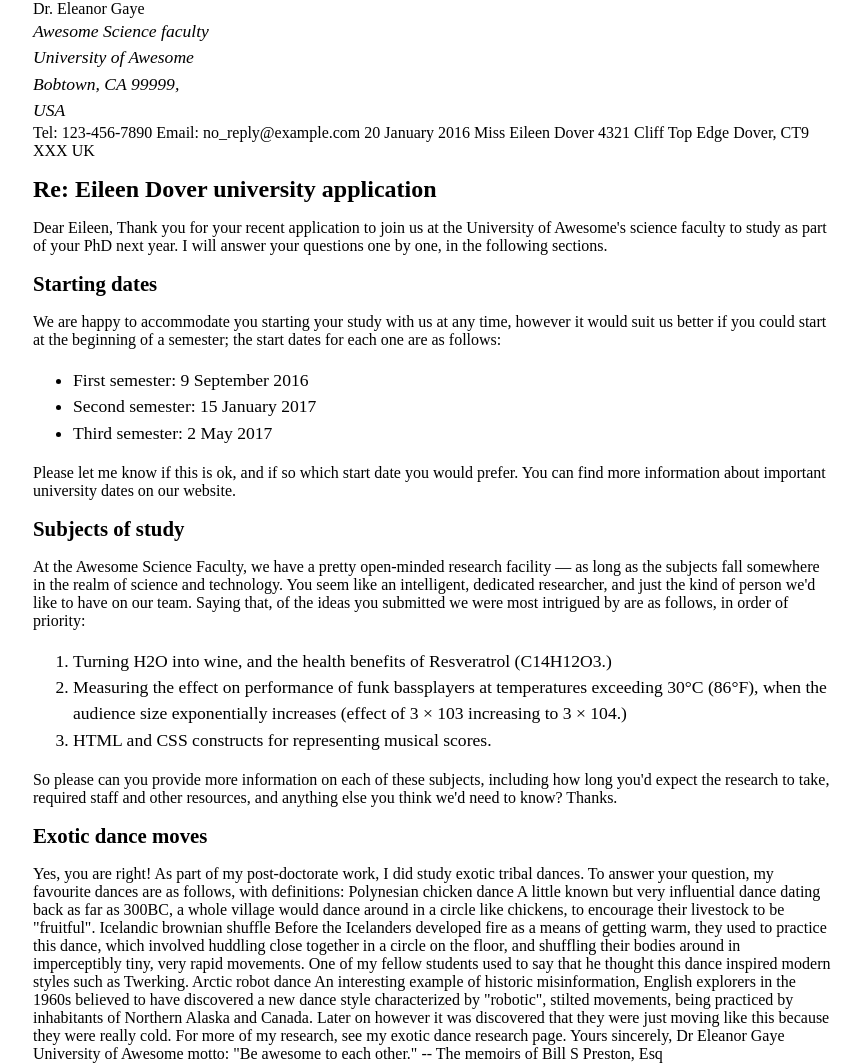
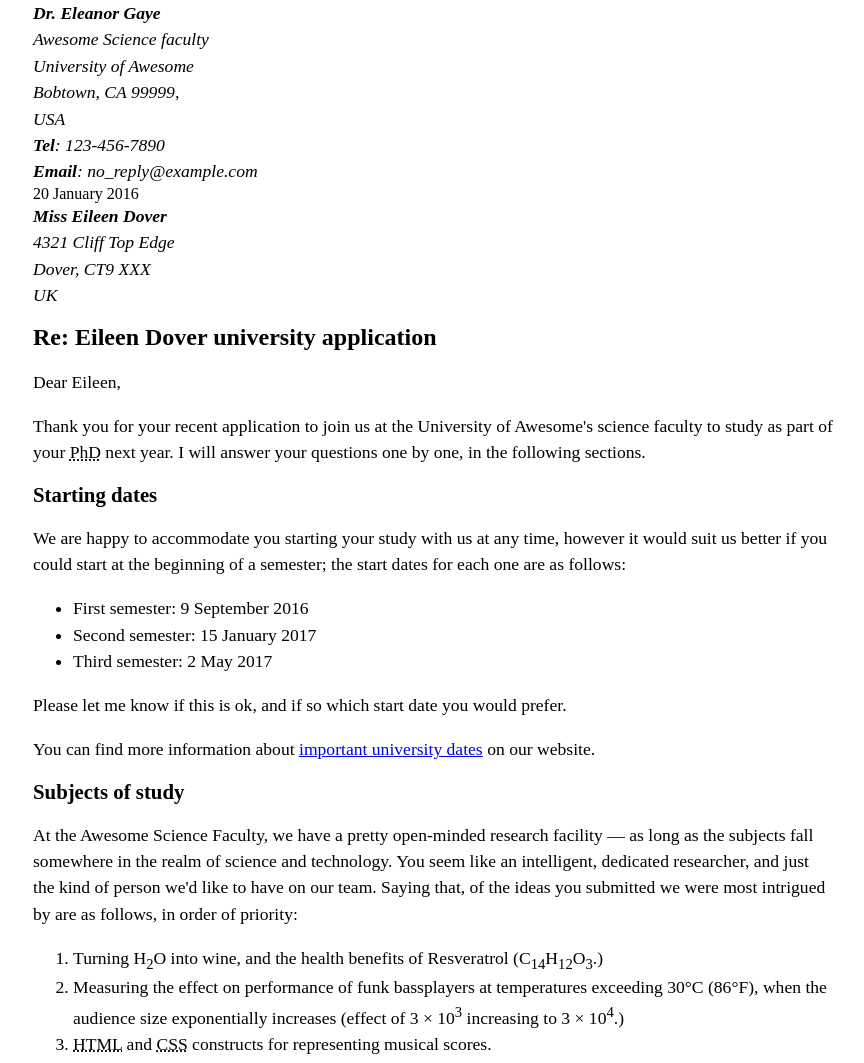
Before and after one commit to ShigaJun/git-tutorial, a website built with Vite: page index.html in a window 1280 px wide. Shown: the top 1063 px of the page, without its empty margins (207-1071 px from the left). Built offline with nearby package versions, Linux system fonts and the light colour scheme.

Commit message:
htmlを追記

```diff
--- a/index.html
+++ b/index.html
@@ -1,71 +1,81 @@
-<html>
+<!DOCTYPE html>
+<html lang="en-US">
   <head>
     <meta charset="utf-8" />
     <link rel="stylesheet" href="./style.css" />
   </head>
   <body>
-    Dr. Eleanor Gaye
-    <address>Awesome Science faculty</address>
-    <address>University of Awesome</address>
-    <address>Bobtown, CA 99999,</address>
-    <address>USA</address>
-    Tel: 123-456-7890
-    Email: no_reply@example.com
+    <address>
+      <strong>Dr. Eleanor Gaye</strong><br />
+      Awesome Science faculty<br />
+      University of Awesome<br />
+      Bobtown, CA 99999,<br />
+      USA<br />
+      <strong>Tel</strong>: 123-456-7890<br />
+      <strong>Email</strong>: no_reply@example.com<br />
+    </address>
 
-    20 January 2016
+    <tmie datetime="2016-01-20">20 January 2016</tmie>
 
-    Miss Eileen Dover
-    4321 Cliff Top Edge
-    Dover, CT9 XXX
-    UK
+    <address>
+      <strong>Miss Eileen Dover</strong><br />
+      4321 Cliff Top Edge<br />
+      Dover, CT9 XXX<br />
+      UK
+    </address>
+
 
 
     <h1>Re: Eileen Dover university application</h1>
 
-    Dear Eileen,
+    <p>Dear Eileen,</p>
 
-    Thank you for your recent application to join us at the University of Awesome's science faculty to study as part of your PhD next year. I will answer your questions one by one, in the following sections.
+    <p>Thank you for your recent application to join us at the University of Awesome's science faculty to study as part of your <abbr title = "Doctor of Philosophy">PhD</abbr> next year. I will answer your questions one by one, in the following sections.</p>
 
     <h2>Starting dates</h2>
 
-    We are happy to accommodate you starting your study with us at any time, however it would suit us better if you could start at the beginning of a semester; the start dates for each one are as follows:
+    <p>We are happy to accommodate you starting your study with us at any time, however it would suit us better if you could start at the beginning of a semester; the start dates for each one are as follows:</p>
+
     <ul>
-      <li>First semester: 9 September 2016</li>
-      <li>Second semester: 15 January 2017</li>
-      <li>Third semester: 2 May 2017</li>
+      <li>First semester: <tmie datetime="2016-09-09">9 September 2016</tmie></li>
+      <li>Second semester: <tmie datetime="2017-01-15">15 January 2017</tmie></li>
+      <li>Third semester: <tmie datetime="2017-05-02">2 May 2017</tmie></li>
     </ul>
-    Please let me know if this is ok, and if so which start date you would prefer.
 
-    You can find more information about important university dates on our website.
+    <p>Please let me know if this is ok, and if so which start date you would prefer.</p>
 
+    <p>You can find more information about <a href="http://example.com">important university dates</a> on our website.</p>
 
     <h2>Subjects of study</h2>
 
-    At the Awesome Science Faculty, we have a pretty open-minded research facility — as long as the subjects fall somewhere in the realm of science and technology. You seem like an intelligent, dedicated researcher, and just the kind of person we'd like to have on our team. Saying that, of the ideas you submitted we were most intrigued by are as follows, in order of priority:
+    <p>At the Awesome Science Faculty, we have a pretty open-minded research facility — as long as the subjects fall somewhere in the realm of science and technology. You seem like an intelligent, dedicated researcher, and just the kind of person we'd like to have on our team. Saying that, of the ideas you submitted we were most intrigued by are as follows, in order of priority:</p>
 
     <ol>
-      <li>Turning H2O into wine, and the health benefits of Resveratrol (C14H12O3.)</li>
-      <li>Measuring the effect on performance of funk bassplayers at temperatures exceeding 30°C (86°F), when the audience size exponentially increases (effect of 3 × 103 increasing to 3 × 104.)</li>
-      <li>HTML and CSS constructs for representing musical scores.</li>
+      <li>Turning H<sub>2</sub>O into wine, and the health benefits of Resveratrol (C<sub>14</sub>H<sub>12</sub>O<sub>3</sub>.)</li>
+      <li>Measuring the effect on performance of funk bassplayers at temperatures exceeding 30°C (86°F), when the audience size exponentially increases (effect of 3 × 10<sup>3</sup> increasing to 3 × 10<sup>4</sup>.)</li>
+      <li><abbr title="HyperText Markup Language">HTML</abbr> and <abbr title="Cascading Style Sheets">CSS</abbr> constructs for representing musical scores.</li>
     </ol>
-    So please can you provide more information on each of these subjects, including how long you'd expect the research to take, required staff and other resources, and anything else you think we'd need to know? Thanks.
+
+    <p>So please can you provide more information on each of these subjects, including how long you'd expect the research to take, required staff and other resources, and anything else you think we'd need to know? Thanks.</p>
 
     <h2>Exotic dance moves</h2>
 
-    Yes, you are right! As part of my post-doctorate work, I did study exotic tribal dances. To answer your question, my favourite dances are as follows, with definitions:
+    <p>Yes, you are right! As part of my post-doctorate work, I <em>did</em> study exotic tribal dances. To answer your question, my favourite dances are as follows, with definitions:</p>
 
-    Polynesian chicken dance
-    A little known but very influential dance dating back as far as 300BC, a whole village would dance around in a circle like chickens, to encourage their livestock to be "fruitful".
-    Icelandic brownian shuffle
-    Before the Icelanders developed fire as a means of getting warm, they used to practice this dance, which involved huddling close together in a circle on the floor, and shuffling their bodies around in imperceptibly tiny, very rapid movements. One of my fellow students used to say that he thought this dance inspired modern styles such as Twerking.
-    Arctic robot dance
-    An interesting example of historic misinformation, English explorers in the 1960s believed to have discovered a new dance style characterized by "robotic", stilted movements, being practiced by inhabitants of Northern Alaska and Canada. Later on however it was discovered that they were just moving like this because they were really cold.
+    <ul>
+      Polynesian chicken dance
+      <li>A little known but very influential dance dating back as far as 300<abbr title="Before Christ">BC</abbr>, a whole village would dance around in a circle like chickens, to encourage their livestock to be "fruitful".</li>
+      Icelandic brownian shuffle
+      <li>Before the Icelanders developed fire as a means of getting warm, they used to practice this dance, which involved huddling close together in a circle on the floor, and shuffling their bodies around in imperceptibly tiny, very rapid movements. One of my fellow students used to say that he thought this dance inspired modern styles such as Twerking.</li>
+      Arctic robot dance
+      <li>An interesting example of historic misinformation, English explorers in the 1960s believed to have discovered a new dance style characterized by "robotic", stilted movements, being practiced by inhabitants of Northern Alaska and Canada. Later on however it was discovered that they were just moving like this because they were really cold.</li>
+    </ul>
 
-    For more of my research, see my exotic dance research page.
+    <p>For more of my research, see my <a href="http://example.com">exotic dance research page</a>.</p>
 
-    Yours sincerely,
-    Dr Eleanor Gaye
+    <p>Yours sincerely,</p>
+    <p>Dr Eleanor Gaye</p>
 
-    University of Awesome motto: "Be awesome to each other." -- The memoirs of Bill S Preston, Esq
+    <p>University of Awesome motto: <q>Be awesome to each other.</q><cite> -- The memoirs of Bill S Preston, <abbr title="Esquire">Esq</abbr></cite></p>
   </body>
 </html>
```
